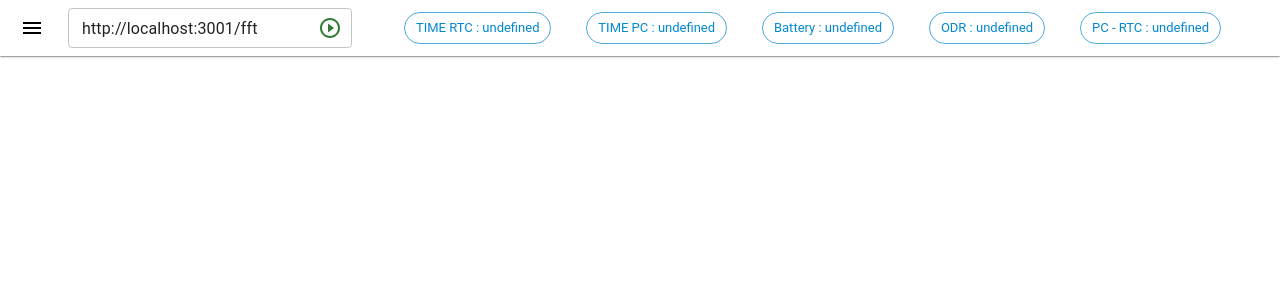
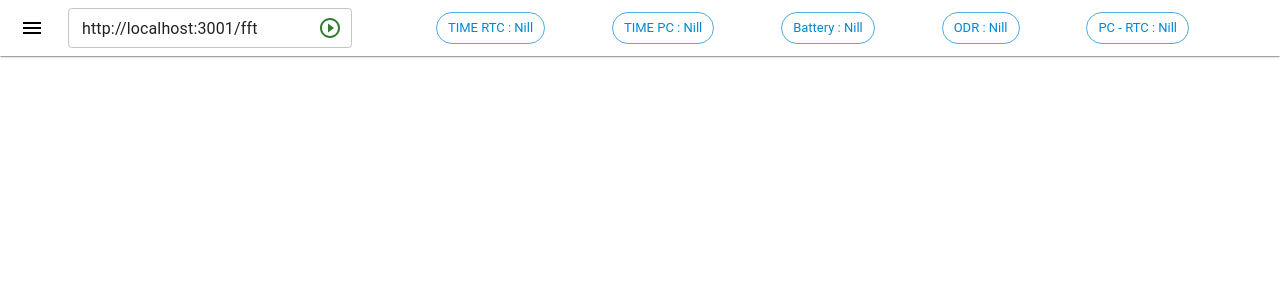
Before and after one commit to akshays-repo/bw-realtime-chart-portal, a React (Vite) app: page /fft in a window 1280 px wide. Shown: the top 300 px of the page. Built offline with nearby package versions, Linux system fonts and the light colour scheme.

Commit message:
refactor: nill condition added

```diff
--- a/src/views/fft/index.tsx
+++ b/src/views/fft/index.tsx
@@ -172,11 +172,11 @@ const Fft = () => {
                 />
               </Grid>
               <Grid item xs={9} display={'flex'} alignItems={'center'} justifyContent={'space-evenly'}>
-                <Chip color='info' label={`TIME RTC : ${metaData?.time_rtc}`} variant="outlined" />
-                <Chip color='info' label={`TIME PC : ${metaData?.time_pc}`} variant="outlined" />
-                <Chip color='info' label={`Battery : ${metaData?.battery}`} variant="outlined" />
-                <Chip color='info' label={`ODR : ${metaData?.odr}`} variant="outlined" />
-                <Chip color='info' label={`PC - RTC : ${metaData?.diff}`} variant="outlined" />
+                <Chip color='info' label={`TIME RTC : ${metaData?.time_rtc || 'Nill'}`} variant="outlined" />
+                <Chip color='info' label={`TIME PC : ${metaData?.time_pc || 'Nill'}`} variant="outlined" />
+                <Chip color='info' label={`Battery : ${metaData?.battery || 'Nill'}`} variant="outlined" />
+                <Chip color='info' label={`ODR : ${metaData?.odr || 'Nill'}`} variant="outlined" />
+                <Chip color='info' label={`PC - RTC : ${metaData?.diff || 'Nill'}`} variant="outlined" />
               </Grid>
             </Grid>
           </Toolbar>
```
